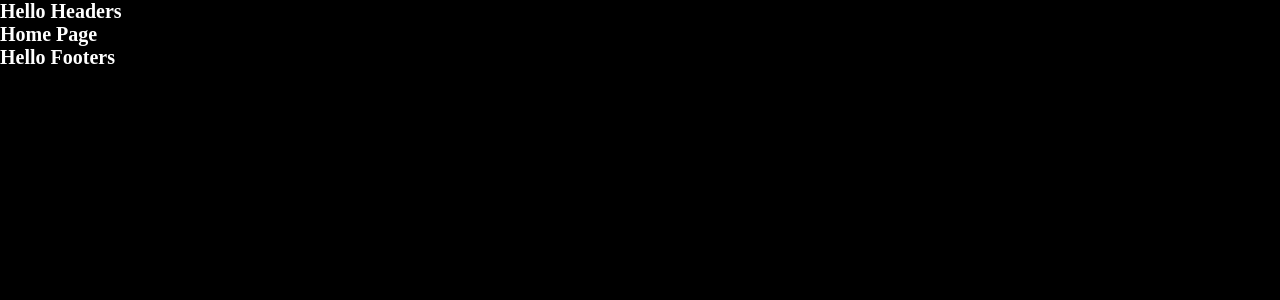
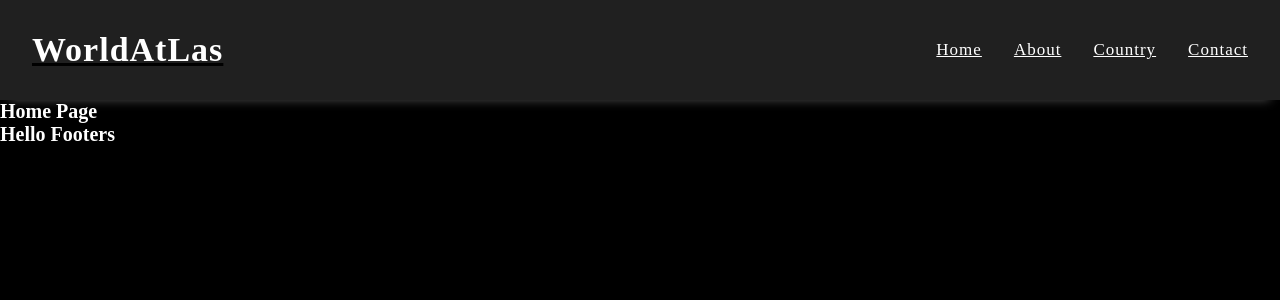
Before and after one commit to Dhruv9916/Multi-Page-React-Website, a React (Vite) app: page / in a window 1280 px wide. Shown: the top 300 px of the page. Built offline with nearby package versions, Linux system fonts and the light colour scheme.

Commit message:
Dynamic navbar is completed

```diff
--- a/src/components/UI/Headers.jsx
+++ b/src/components/UI/Headers.jsx
@@ -1,3 +1,36 @@
-export const Headers=()=>{
-  return <h1>Hello Headers</h1>
-}
+import { NavLink } from "react-router-dom";
+
+export const Headers = () => {
+  return (
+    <>
+      <header>
+        <div className="container">
+          <div className="grid navbar-grid">
+            <div className="Logo">
+              <NavLink to="/">
+                <h1>WorldAtLas</h1>
+              </NavLink>
+            </div>
+
+            <nav>
+              <ul>
+                <li>
+                  <NavLink to="/">Home</NavLink>
+                </li>
+                <li>
+                  <NavLink to="/about">About</NavLink>
+                </li>
+                <li>
+                  <NavLink to="/country">Country</NavLink>
+                </li>
+                <li>
+                  <NavLink to="/contact">Contact</NavLink>
+                </li>
+              </ul>
+            </nav>
+          </div>
+        </div>
+      </header>
+    </>
+  );
+};
```
